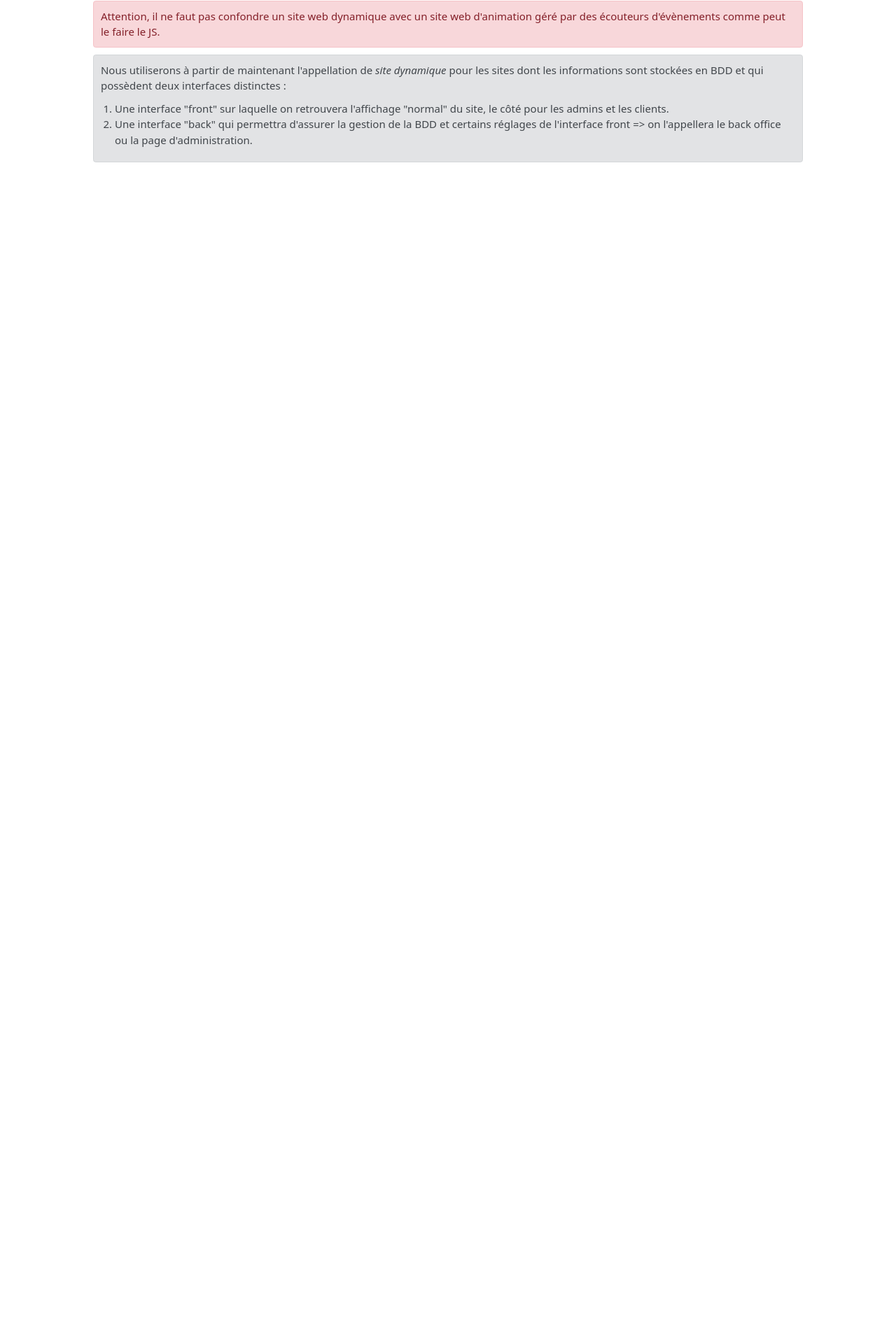
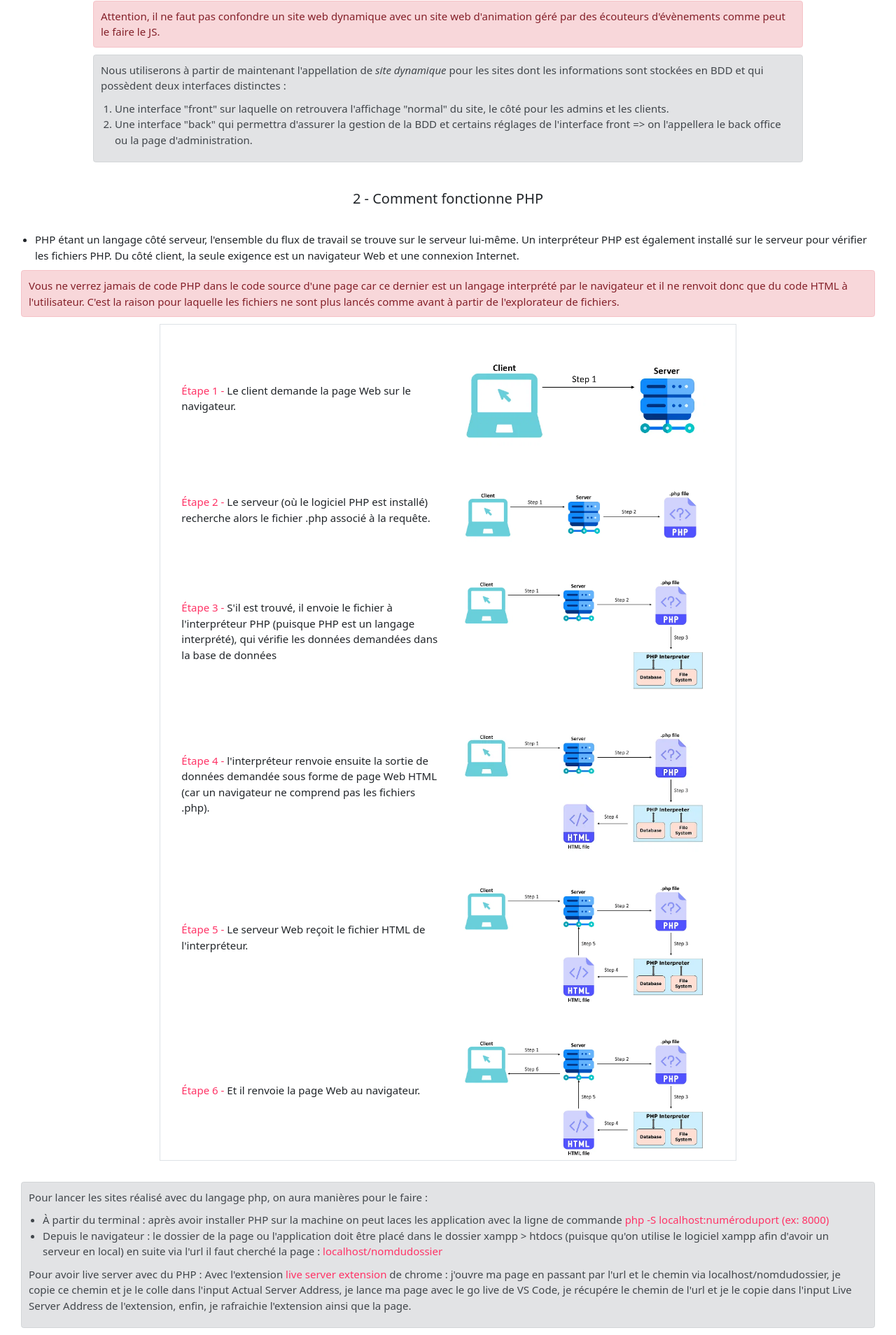
Before and after one commit to RedYro/PHP, a PHP site: page /nomdudossier/ in a window 1280 px wide. Shown: the part 687-2595 px from the top of the page at 70% size. Before the commit the page ends 919 px from the top, so only its background shows below. Run offline with PHP 8.4, Linux system fonts and the light colour scheme.

Commit message:
Updates PHP cours

```diff
--- a/index.php
+++ b/index.php
@@ -69,6 +69,56 @@
                 </div>
             </div>
         </section>
+        <!-- fin section 1 -->
+        <section class="row mt-5">
+        <h2 class="text-center">2 - Comment fonctionne PHP </h2>
+        <div class="col-12 mt-5">
+            <ul>
+                <li>PHP étant un langage côté serveur, l'ensemble du flux de travail se trouve sur le serveur lui-même. Un interpréteur PHP est également installé sur le serveur pour vérifier les fichiers PHP. Du côté client, la seule exigence est un navigateur Web et une connexion Internet.</li>
+            </ul>
+            <p class="alert alert-danger">
+            Vous ne verrez jamais de code PHP dans le code source d'une page car ce dernier est un langage interprété par le navigateur et il ne renvoit donc que du code HTML à l'utilisateur. C'est la raison pour laquelle les fichiers ne sont plus lancés comme avant à partir de l'explorateur de fichiers.
+            </p>
+        </div>
+        <div class="col-8 m-auto border px-5">
+            <div class="row align-items-center mt-5 ">
+                <p class="col-6"><span>Étape 1 -</span> Le client demande la page Web sur le navigateur.</p>
+                <img src="assets/img/etape_1.png" alt="etape 1 du fonctionnement de php" class="col-6">
+            </div>
+            <div class="row align-items-center mt-5 ">
+                <p class="col-6"><span>Étape 2 -</span>  Le serveur (où le logiciel PHP est installé) recherche alors le fichier .php associé à la requête. </p>
+                <img src="assets/img/etape_2.png" alt="etape 2 du fonctionnement de php" class="col-6">
+            </div>
+            <div class="row align-items-center mt-5 ">
+                <p class="col-6"><span>Étape 3 -</span>  S'il est trouvé, il envoie le fichier à l'interpréteur PHP (puisque PHP est un langage interprété), qui vérifie les données demandées dans la base de données</p>
+                <img src="assets/img/etape_3.png" alt="etape 3 du fonctionnement de php" class="col-6">
+            </div>
+            <div class="row align-items-center mt-5 ">
+                <p class="col-6"><span>Étape 4 -</span>  l'interpréteur renvoie ensuite la sortie de données demandée sous forme de page Web HTML (car un navigateur ne comprend pas les fichiers .php).</p>
+                <img src="assets/img/etape_4.png" alt="etape 4 du fonctionnement de php" class="col-6">
+            </div>
+            <div class="row align-items-center mt-5 ">
+                <p class="col-6"><span>Étape 5 -</span>  Le serveur Web reçoit le fichier HTML de l'interpréteur.</p>
+                <img src="assets/img/etape_5.png" alt="etape 5 du fonctionnement de php" class="col-6">
+            </div>
+            <div class="row align-items-center mt-5 ">
+                <p class="col-6"><span>Étape 6 -</span>  Et il renvoie la page Web au navigateur. </p>
+                <img src="assets/img/etape_6.png" alt="etape 6 du fonctionnement de php" class="col-6">
+            </div>
+        </div>
+            <div class="col-12 mt-5">
+                <div class="alert alert-secondary">
+                    <p> Pour lancer les sites réalisé avec du langage php, on aura  manières pour le faire :</p>
+                    <ul>
+                        <li>À partir du terminal : après avoir installer PHP sur la machine on peut laces les application avec la ligne de commande <span>php -S localhost:numéroduport (ex: 8000)</span></li>
+                        <li>Depuis le navigateur : le dossier de la page ou l'application doit être placé dans le dossier xampp > htdocs (puisque qu'on utilise le logiciel xampp afin d'avoir un serveur en local) en suite via l'url il faut cherché la page : <span>localhost/nomdudossier</span> </li>
+
+                    </ul>
+                    <p>Pour avoir live server avec du PHP : Avec l'extension <span>live server extension</span> de chrome : j'ouvre ma page en passant par l'url et le chemin via localhost/nomdudossier, je copie ce chemin et je le colle  dans l'input Actual Server Address, je lance ma page avec le go live de VS Code, je récupére le chemin de l'url et je le copie dans l'input Live Server Address de l'extension, enfin, je rafraichie l'extension ainsi que la page.</p>
+                </div>
+            </div>
+        </section>
+        <!-- fin section 2 -->
     </main>
     <footer>
 
```
